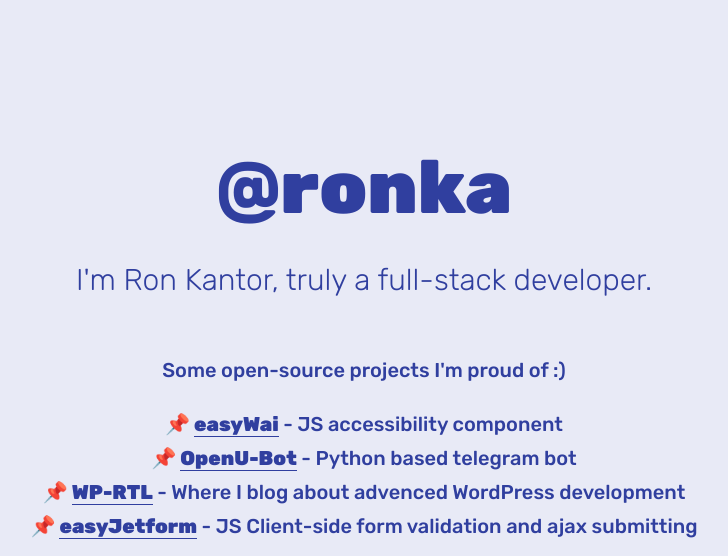
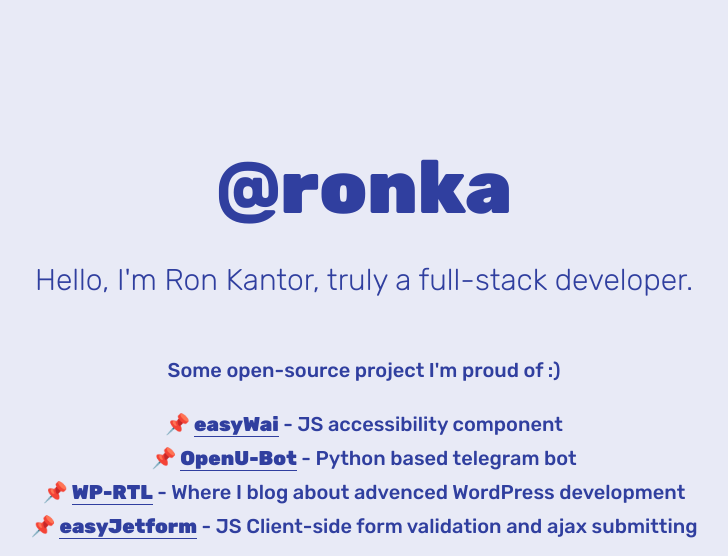
Before and after one commit to ronka/ronka.github.io, a plain HTML site: page index.html in a window 1280 px wide. Shown: the top 556 px of the page, without its empty margins (276-1004 px from the left). Drawn offline with Linux system fonts and the light colour scheme.

Commit message:
add hello

```diff
--- a/index.html
+++ b/index.html
@@ -17,11 +17,11 @@
 <body>
 	<main>
 		<div class="intro">@ronka</div>
-		<div class="tagline">I'm Ron Kantor, truly a full-stack developer.</div>
+		<div class="tagline">Hello, I'm Ron Kantor, truly a full-stack developer.</div>
 		<!-- <div class="tagline">Full-stack Developer</div> -->
 		<!-- Find your icons from here - https://fontawesome.com/icons?d=gallery&s=brands -->
 		<div class="projects">
-			<p>Some open-source projects I'm proud of :)</p>
+			<p>Some open-source project I'm proud of :)</p>
 			<ul>
 				<li><a href="https://github.com/ronka/easyWai">easyWai</a> - JS accessibility component</li>
 				<li><a href="https://github.com/ronka/openu-bot-telegram">OpenU-Bot</a> - Python based telegram bot</li>
```
